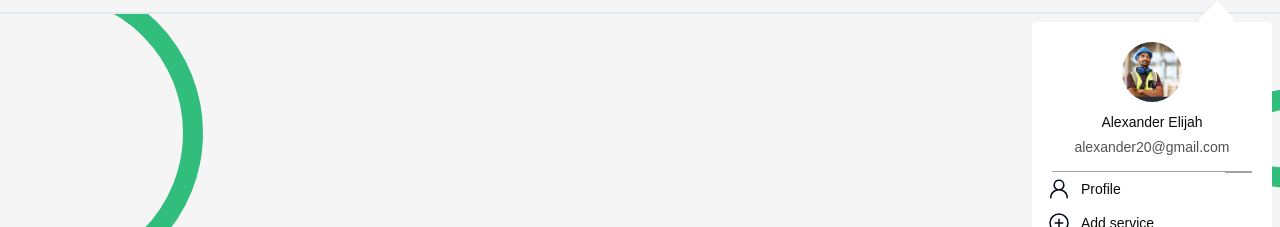
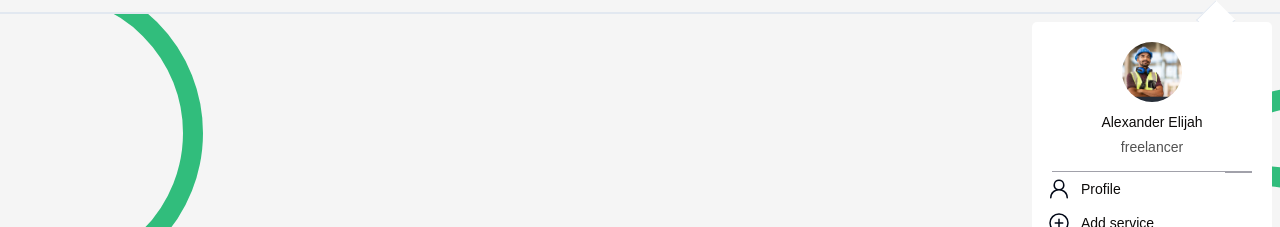
Before and after one commit to OthmanSALAHI/frontend-dothatask, a React (Vite) app: page / in a window 1280 px wide. Both pictures are taken after a click on the picture 1223 px from the left and 57 px from the top of the page. Shown: the part 90-317 px from the top of the page. Built offline with nearby package versions, Linux system fonts and the light colour scheme.

Commit message:
Update ProfilePop component with worker object

```diff
--- a/src/components/header/ProfilePop.jsx
+++ b/src/components/header/ProfilePop.jsx
@@ -6,14 +6,15 @@ import { IoIosLogOut } from "react-icons/io";
 import { Link } from 'react-router-dom';
 
 function ProfilePop() {
+    let worker = {firstname : "Alexander", lastname : "Elijah", categorie : 'freelancer' , image : user}
   return (
     <div className="md:w-[240px] w-[200px] h-[262px] py-[20px] absolute bg-white rounded-[5px] flex-col justify-center z-[1] items-start right-2 md:top-20 top-25 gap-[15px] inline-flex">
         <div className="self-stretch h-[115px] flex-col justify-start items-center gap-3.5 inline-flex">
             <div className="flex-col justify-start items-center gap-2.5 flex">
-                <img className="w-[60px] h-[60px] rounded-full object-cover hover:opacity-60" src={user}/>
+                <img className="w-[60px] h-[60px] rounded-full object-cover hover:opacity-60" src={worker.image}/>
                 <div className="flex-col justify-start items-center gap-[5px] flex">
-                    <div className="text-stone-950 text-sm font-medium font-Ubuntu">Alexander Elijah</div>
-                    <div className="text-neutral-600 text-sm font-normal font-Ubuntu">alexander20@gmail.com</div>
+                    <div className="text-stone-950 text-sm font-medium font-Ubuntu">{worker.firstname} {worker.lastname}</div>
+                    <div className="text-neutral-600 text-sm font-normal font-Ubuntu">{worker.categorie}</div>
                 </div>
             </div>
             <div className="w-[200px] border h-0 border-zinc-400"></div>
```
